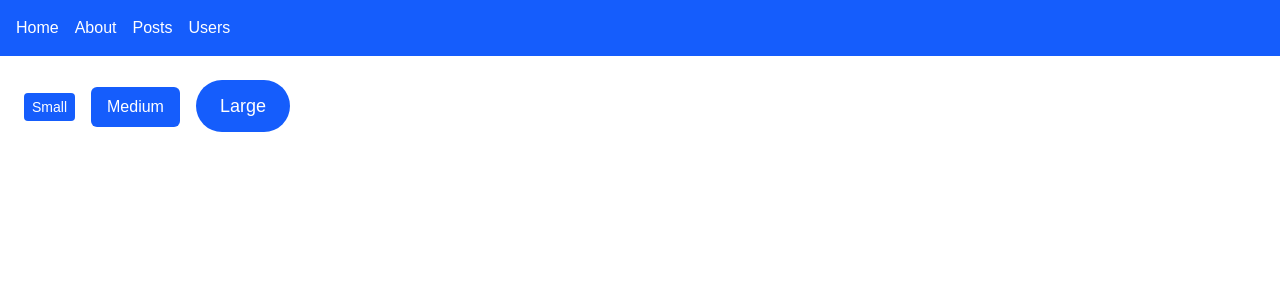
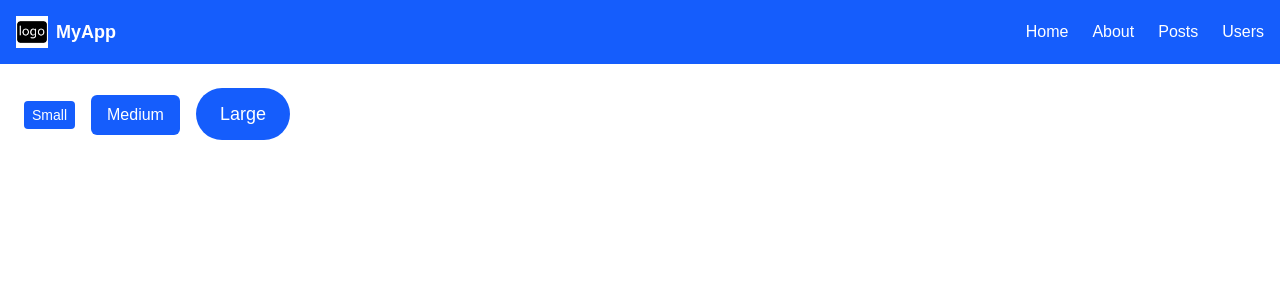
Before and after one commit to Alle4n/alx-project-0x02-setup, a Next.js app in the folder alx-project-0x02/: page /about in a window 1280 px wide. Shown: the top 300 px of the page. Built offline with nearby package versions, Linux system fonts and the light colour scheme.

Commit message:
Build a UserCard Component

```diff
--- /dev/null
+++ b/alx-project-0x02/components/common/UserCard.tsx
@@ -0,0 +1,11 @@
+import { UserProps } from "@/interfaces";
+
+const UserCard: React.FC<UserProps> = ({ name, email, address }) => (
+  <div className="p-4 border rounded bg-white shadow">
+    <h3 className="font-bold">{name}</h3>
+    <p>{email}</p>
+    <small>{address.street}, {address.city}</small>
+  </div>
+);
+
+export default UserCard;
--- a/alx-project-0x02/components/layout/Header.tsx
+++ b/alx-project-0x02/components/layout/Header.tsx
@@ -1,11 +1,25 @@
 import Link from "next/link";
+import Image from "next/image";
 
 const Header = () => (
-  <nav className="bg-blue-600 text-white p-4 flex gap-4">
-    <Link href="/home">Home</Link>
-    <Link href="/about">About</Link>
-    <Link href="/posts">Posts</Link>
-    <Link href="/users">Users</Link>
+  <nav className="bg-blue-600 text-white p-4 flex items-center justify-between">
+
+    <div className="flex items-center gap-2">
+      <Image
+        src="/assets/images/logo.png"
+        alt="Logo"
+        width={32}
+        height={32}
+      />
+      <span className="font-semibold text-lg">MyApp</span>
+    </div>
+
+    <div className="flex gap-6">
+      <Link href="/home" className="hover:underline">Home</Link>
+      <Link href="/about" className="hover:underline">About</Link>
+      <Link href="/posts" className="hover:underline">Posts</Link>
+      <Link href="/users" className="hover:underline">Users</Link>
+    </div>
   </nav>
 );
 
--- a/alx-project-0x02/interfaces/index.ts
+++ b/alx-project-0x02/interfaces/index.ts
@@ -20,3 +20,12 @@ export interface PostProps {
   title: string;
   content: string;
 }
+export interface UserProps {
+  id: number;
+  name: string;
+  email: string;
+  address: {
+    street: string;
+    city: string;
+  };
+}
--- /dev/null
+++ b/alx-project-0x02/pages/users.tsx
@@ -0,0 +1,27 @@
+import { useEffect, useState } from "react";
+import UserCard from "@/components/common/UserCard";
+import { UserProps } from "@/interfaces";
+import Header from "@/components/layout/Header";
+
+const Users = () => {
+  const [users, setUsers] = useState<UserProps[]>([]);
+
+  useEffect(() => {
+    fetch("https://jsonplaceholder.typicode.com/users")
+      .then((res) => res.json())
+      .then(setUsers);
+  }, []);
+
+  return (
+    <>
+      <Header />
+      <div className="p-6 grid gap-4 md:grid-cols-2">
+        {users.map((user) => (
+          <UserCard key={user.id} {...user} />
+        ))}
+      </div>
+    </>
+  );
+};
+
+export default Users;
```
Also changed, not shown: alx-project-0x02/public/assets/images/logo.png (added).
